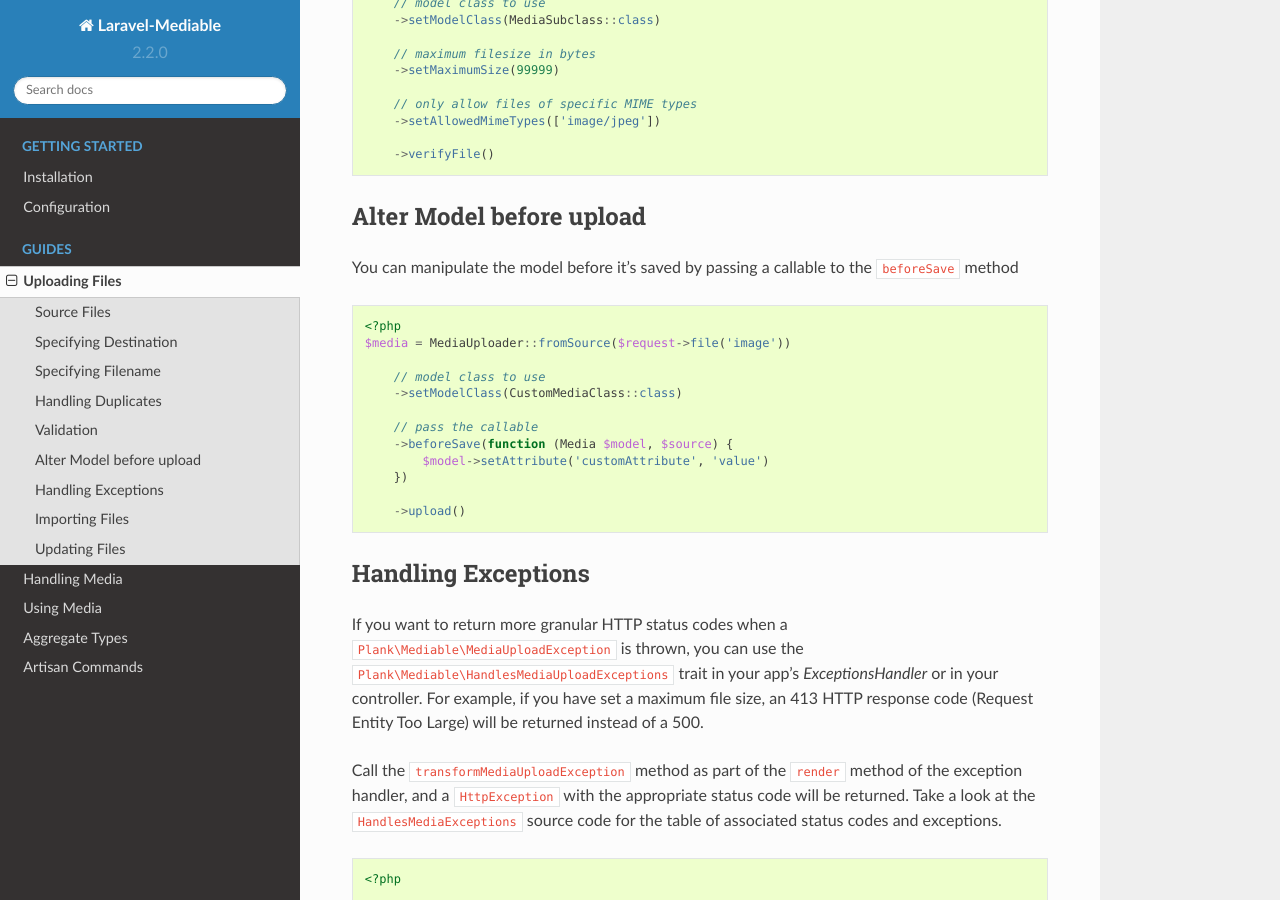
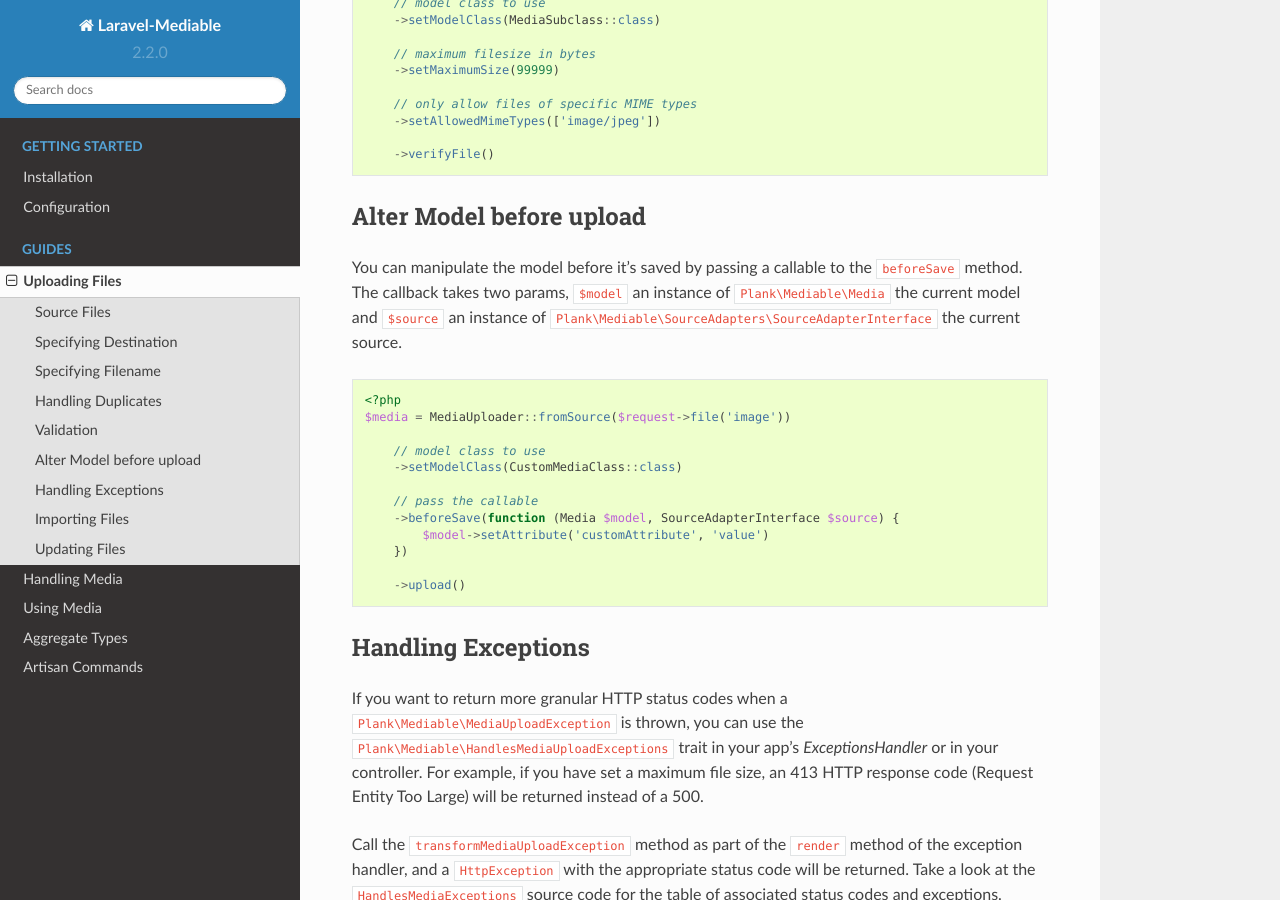
Before and after one commit to plank/laravel-mediable, a Sphinx documentation site: the page built from docs/source/uploader.rst, in a window 1280 px wide and 900 px high, scrolled down 2849 px. Built offline with Sphinx 7.4.7 and the Read the Docs theme 2.0.0, drawn with Linux system fonts in a browser that asks for light colours.

Commit message:
typehint the source adapter and add params types in description

```diff
--- a/docs/source/uploader.rst
+++ b/docs/source/uploader.rst
@@ -145,7 +145,8 @@
 Alter Model before upload
 -------------------------
 
-You can manipulate the model before it's saved by passing a callable to the ``beforeSave`` method
+You can manipulate the model before it's saved by passing a callable to the ``beforeSave`` method.
+The callback takes two params, ``$model`` an instance of ``Plank\Mediable\Media`` the current model and ``$source`` an instance of ``Plank\Mediable\SourceAdapters\SourceAdapterInterface`` the current source.
 
 ::
 
@@ -156,7 +157,7 @@
         ->setModelClass(CustomMediaClass::class)
 
         // pass the callable
-        ->beforeSave(function (Media $model, $source) {
+        ->beforeSave(function (Media $model, SourceAdapterInterface $source) {
             $model->setAttribute('customAttribute', 'value')
         })
 
```
